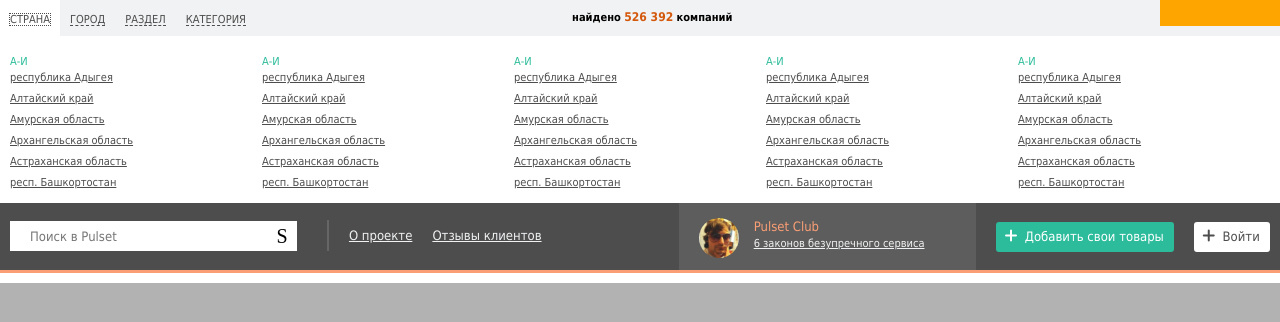
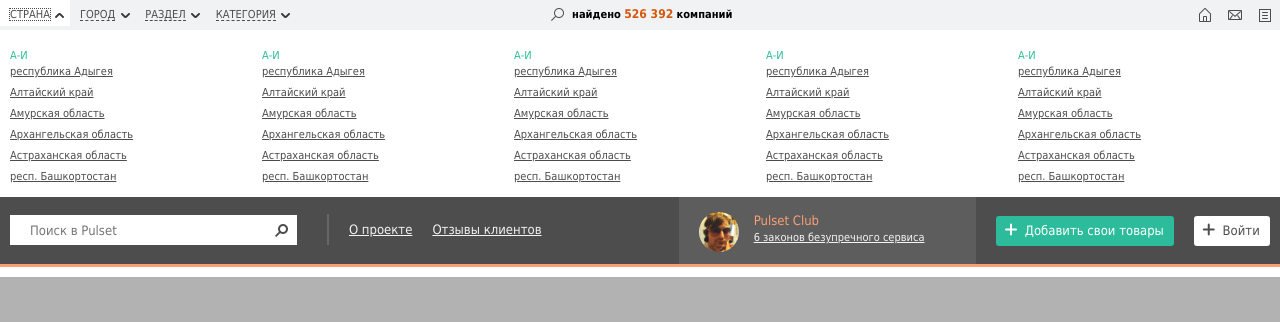
Before and after one commit to fatuk/pulset, a website: page index.html in a window 1280 px wide. Both pictures are taken after a click on the item "СТРАНА". Drawn offline with Linux system fonts and the light colour scheme.

Commit message:
Add icons, fix styles

```diff
--- a/index.html
+++ b/index.html
@@ -20,21 +20,25 @@
                         <li class="categories__item js-dropdownBtn">
                             <a href="#countriesDropdown" class="categories__label">
                                 Страна
+                                <i class="icon icon-shevron-down"></i>
                             </a>
                         </li>
                         <li class="categories__item js-dropdownBtn">
                             <a href="#citiesDropdown" class="categories__label">
                                 Город
+                                <i class="icon icon-shevron-down"></i>
                             </a>
                         </li>
                         <li class="categories__item js-dropdownBtn">
                             <a href="#unitsDropdown" class="categories__label">
                                 Раздел
+                                <i class="icon icon-shevron-down"></i>
                             </a>
                         </li>
                         <li class="categories__item js-dropdownBtn">
                             <a href="#categoriesDropdown" class="categories__label">
                                 Категория
+                                <i class="icon icon-shevron-down"></i>
                             </a>
                         </li>
                     </ul>
@@ -56,7 +60,7 @@
                         </li>
                         <li class="site-header__buttons-item">
                             <a href="#" class="site-header__buttons-link">
-                                <i class="icon icon-email"></i>
+                                <i class="icon icon-mail"></i>
                             </a>
                         </li>
                         <li class="site-header__buttons-item">
@@ -203,7 +207,7 @@
                             <div class="form__row">
                                 <input type="text" class="input input_search" name="search" placeholder="Поиск в Pulset">
                                 <button class="btn btn_search">
-                                    <i class="icon icon-search">S</i>
+                                    <i class="icon icon-search-input"></i>
                                 </button>
                             </div>
                         </form>
--- a/js/main.js
+++ b/js/main.js
@@ -1,13 +1,19 @@
 $(function() {
+    // Categories dropdown
     var $dropdownBtn = $('.js-dropdownBtn');
     $dropdownBtn.on('click', function(event) {
         event.preventDefault();
         var $this = $(this),
             currentDropdownId = $this.find('a').attr('href');
 
-        $dropdownBtn.removeClass('active');
-        $this.addClass('active');
-        $('.js-dropdown').slideUp('fast');
-        $(currentDropdownId).slideDown('fast');
+        if ($this.hasClass('active')) {
+            $dropdownBtn.removeClass('active');
+            $('.js-dropdown').slideUp('fast');
+        } else {
+            $('.js-dropdown').slideUp('fast');
+            $dropdownBtn.removeClass('active');
+            $this.addClass('active');
+            $(currentDropdownId).slideDown('fast');
+        }
     });
 });
--- a/less/categories.less
+++ b/less/categories.less
@@ -8,14 +8,25 @@
         .clearfix();
     }
     &__item {
+        position: relative;
         float: left;
         cursor: pointer;
-        padding: 10px;
+        padding: 5px;
+        padding-left: 10px;
+        padding-right: 20px;
         &.active {
             background: #fff;
             .categories__label {
                 border-bottom: none;
             }
+            .icon {
+                background: url('../img/icons/shevron-up.png') no-repeat center;
+            }
+        }
+        .icon {
+            position: absolute;
+            top: 5px;
+            right: 0;
         }
     }
     &__label {
--- a/less/common-icons.less
+++ b/less/common-icons.less
@@ -1,3 +1,23 @@
 .icon {
     text-align: center;
+    width: 20px;
+    height: 20px;
+    &-shevron-down {
+        background: url('../img/icons/shevron-down.png') no-repeat center;
+    }
+    &-search {
+        background: url('../img/icons/search_1px.png') no-repeat center;
+    }
+    &-search-input {
+        background: url('../img/icons/search.png') no-repeat center;
+    }
+    &-home {
+        background: url('../img/icons/home.png') no-repeat center;
+    }
+    &-mail {
+        background: url('../img/icons/mail.png') no-repeat center;
+    }
+    &-list {
+        background: url('../img/icons/list.png') no-repeat center;
+    }
 }
--- a/less/layout.less
+++ b/less/layout.less
@@ -21,6 +21,9 @@ body {
     &_height-70 {
         height: 70px;
     }
+    &_height-30 {
+        height: 30px;
+    }
     &_padding {
         padding: 0 10px;
     }
--- a/less/site-header.less
+++ b/less/site-header.less
@@ -9,7 +9,7 @@
         float: left;
         width: (100% / 3);
         text-align: center;
-        margin-top: 8px;
+        margin-top: 4px;
     }
     &__info-text {
         .em(font-size, 11px);
@@ -23,6 +23,7 @@
     &__buttons {
         float: right;
         width: (100% / 3);
+        height: 30px;
         text-align: right;
     }
     &__buttons-list {
@@ -36,8 +37,14 @@
         float: left;
     }
     &__buttons-link {
-        padding: 10px;
-        background: orange;
+        width: 30px;
+        height: 30px;
+        padding: 5px;
+        display: inline-block;
+        .transition(background .3s);
+        &:hover {
+            background: #fff;
+        }
     }
     &__search {
         float: left;
```
Also changed, not shown: timelog.md (+2 -1 lines), css/main.css, img/icons/advancesearch.png (added), img/icons/shevron-down.png (added), img/icons/shevron-up.png (added), 1 other file.
